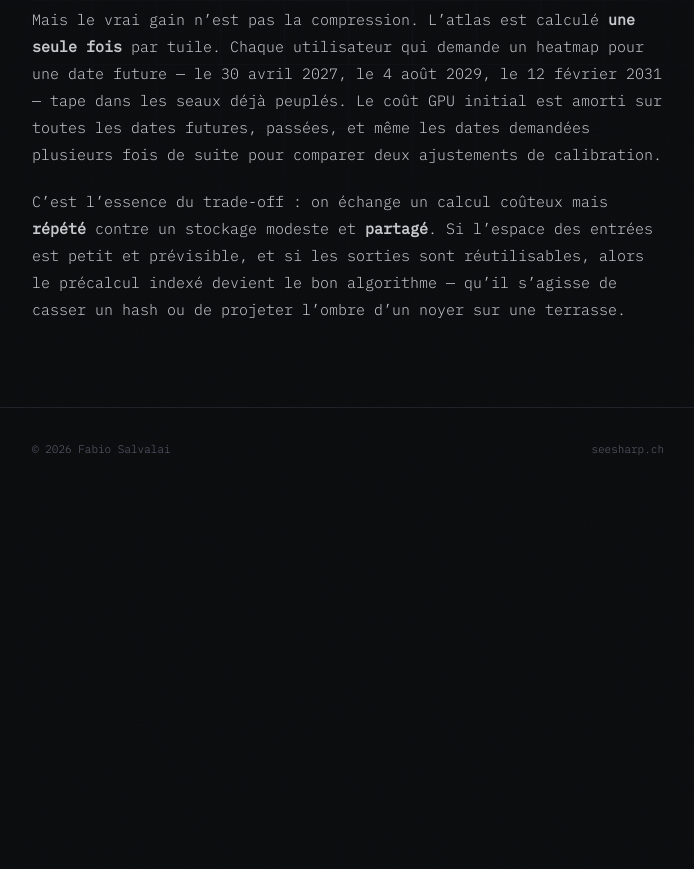
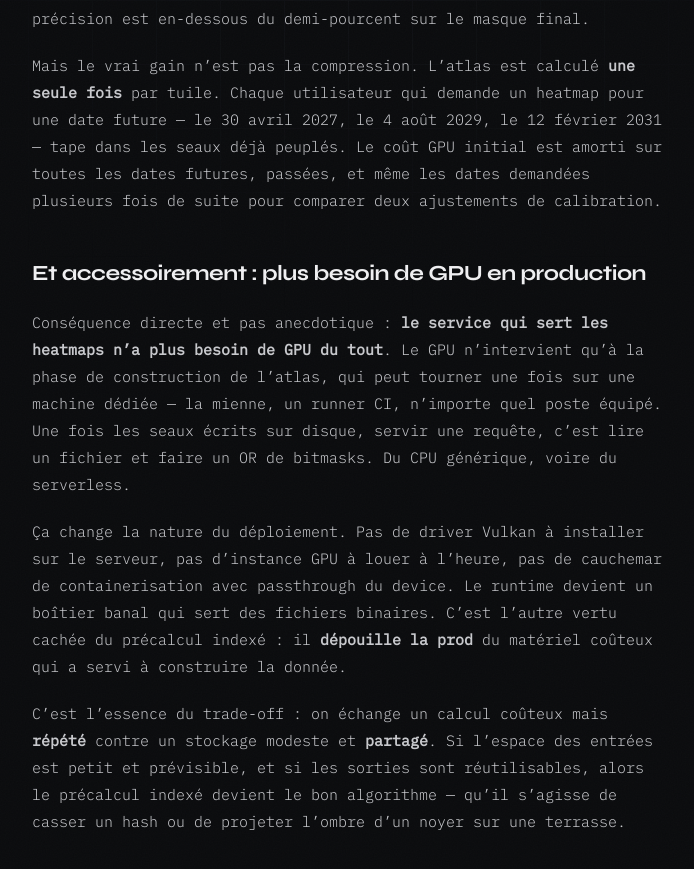
Before and after one commit to salfab/seesharpch, a Jekyll site: the page built from _posts/2026-04-18-rainbow-tables-atlas.md, in a window 1280 px wide and 900 px high, scrolled down 7151 px. Shown: the top 869 px of the window, without its empty margins (292-986 px from the left). Built offline with Jekyll 4.4.1, drawn with Linux system fonts in a browser that asks for light colours; before the commit the page ends 7642 px from its top, so only the background shows below that; some of the changed text lies outside the part shown.

Commit message:
blog: shorten rainbow tables title and highlight GPU-free runtime

```diff
--- a/_posts/2026-04-18-rainbow-tables-atlas.md
+++ b/_posts/2026-04-18-rainbow-tables-atlas.md
@@ -1,6 +1,6 @@
 ---
 layout: post
-title: "Rainbow tables pour les ombres : troquer du calcul contre du stockage précalculé"
+title: "Rainbow tables pour les ombres : troquer de la puissance de calcul contre du stockage de masse"
 tags: [project, gis, algorithms, gpu, caching]
 header_image: /assets/img/rainbow-tables-atlas.png
 unlisted: true
@@ -113,6 +113,12 @@ Sans atlas, stocker une année complète de masques d'ombre à 15 minutes pour 2
 
 Mais le vrai gain n'est pas la compression. L'atlas est calculé **une seule fois** par tuile. Chaque utilisateur qui demande un heatmap pour une date future — le 30 avril 2027, le 4 août 2029, le 12 février 2031 — tape dans les seaux déjà peuplés. Le coût GPU initial est amorti sur toutes les dates futures, passées, et même les dates demandées plusieurs fois de suite pour comparer deux ajustements de calibration.
 
+## Et accessoirement : plus besoin de GPU en production
+
+Conséquence directe et pas anecdotique : **le service qui sert les heatmaps n'a plus besoin de GPU du tout**. Le GPU n'intervient qu'à la phase de construction de l'atlas, qui peut tourner une fois sur une machine dédiée — la mienne, un runner CI, n'importe quel poste équipé. Une fois les seaux écrits sur disque, servir une requête, c'est lire un fichier et faire un OR de bitmasks. Du CPU générique, voire du serverless.
+
+Ça change la nature du déploiement. Pas de driver Vulkan à installer sur le serveur, pas d'instance GPU à louer à l'heure, pas de cauchemar de containerisation avec passthrough du device. Le runtime devient un boîtier banal qui sert des fichiers binaires. C'est l'autre vertu cachée du précalcul indexé : il **dépouille la prod** du matériel coûteux qui a servi à construire la donnée.
+
 C'est l'essence du trade-off : on échange un calcul coûteux mais **répété** contre un stockage modeste et **partagé**. Si l'espace des entrées est petit et prévisible, et si les sorties sont réutilisables, alors le précalcul indexé devient le bon algorithme — qu'il s'agisse de casser un hash ou de projeter l'ombre d'un noyer sur une terrasse.
 
 <!-- Leaflet + proj4 loaded by grazing-disagreement.js -->
```
